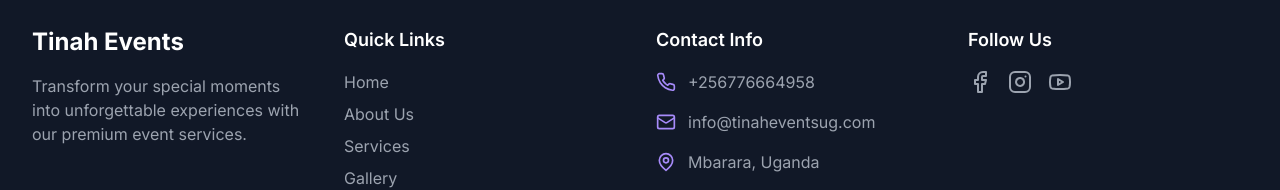
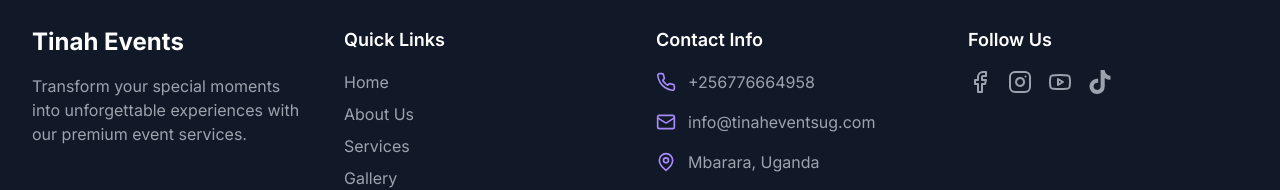
Before and after one commit to JOELATUHAURE/tinaeventsug, a React (Vite) app: page /contact in a window 1280 px wide. Shown: the part 934-1124 px from the top of the page. Built offline with nearby package versions, Linux system fonts and the light colour scheme.

Commit message:
Update Footer.tsx

```diff
--- a/src/components/Footer.tsx
+++ b/src/components/Footer.tsx
@@ -1,7 +1,7 @@
 import React from 'react';
 import { Link } from 'react-router-dom';
 import { Phone, Mail, MapPin, Facebook, Instagram, Youtube } from 'lucide-react';
-import { FaTiktok } from '@fortawesome/free-brands-svg-icons';
+import { faTiktok } from '@fortawesome/free-brands-svg-icons';  // ✅ Corrected import
 import { FontAwesomeIcon } from '@fortawesome/react-fontawesome';
 
 const Footer = () => {
@@ -77,7 +77,7 @@ const Footer = () => {
                 <Youtube className="h-6 w-6" />
               </a>
               <a href="https://www.tiktok.com/@yourtiktokhandle" className="text-gray-400 hover:text-purple-400 transition-colors">
-                <FontAwesomeIcon icon={FaTiktok} className="h-6 w-6" />
+                <FontAwesomeIcon icon={faTiktok} className="h-6 w-6" />  {/* ✅ Corrected */}
               </a>
             </div>
           </div>
```
